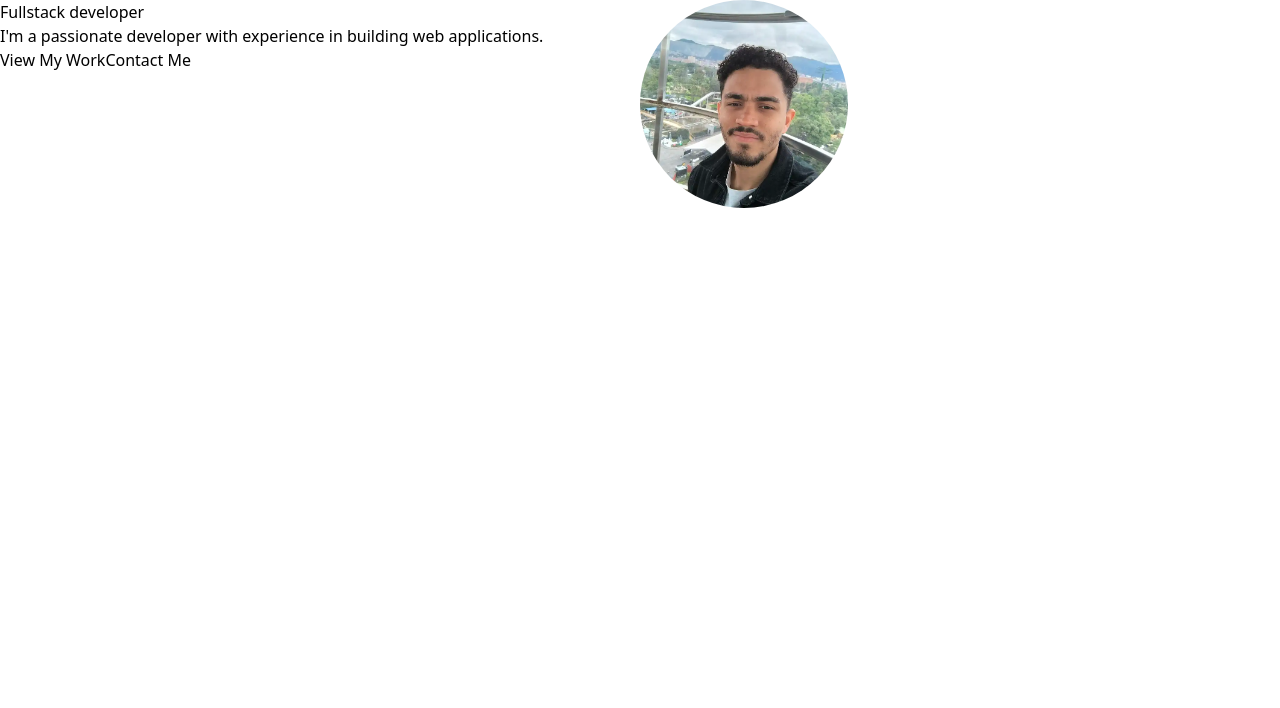
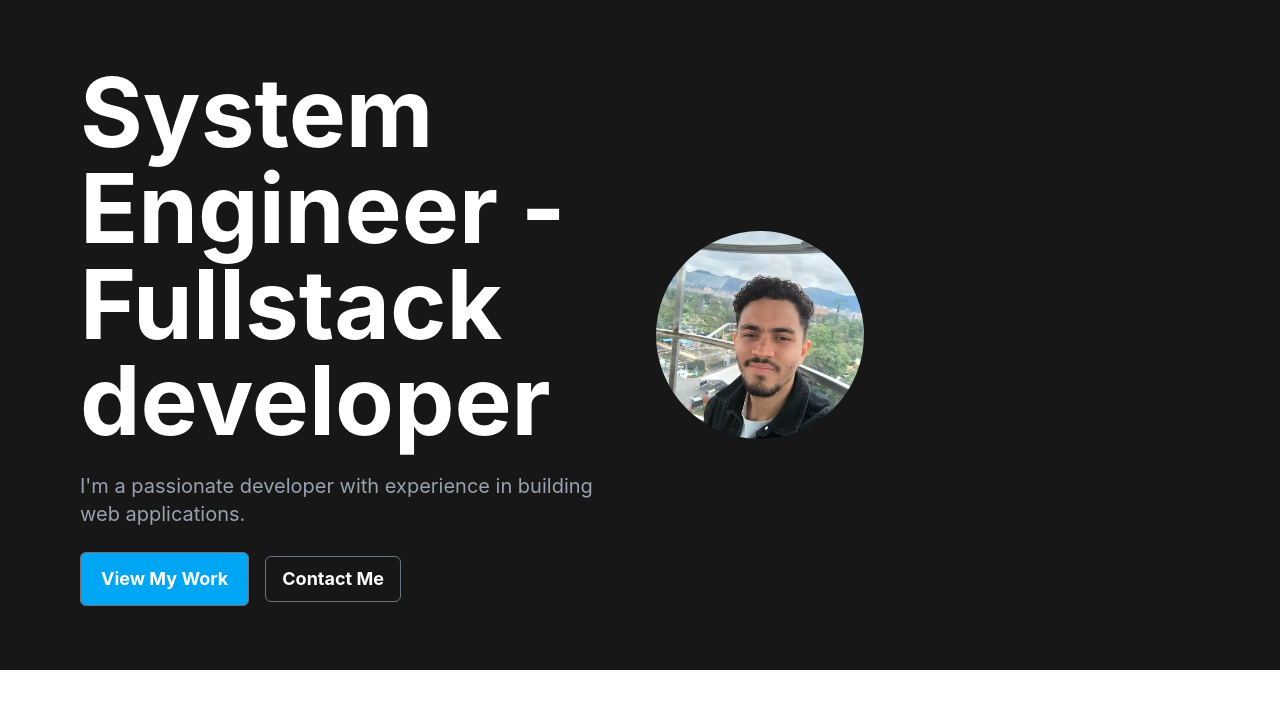
Before and after one commit to jeancmr/portfolio-react, a React (Vite) app: page / in a window 1280 px wide. Shown: the top 708 px of the page. Built offline with nearby package versions, Linux system fonts and the light colour scheme.

Commit message:
feat: add hero section

```diff
--- a/src/Portfolio.tsx
+++ b/src/Portfolio.tsx
@@ -1,24 +1,9 @@
+import { Hero } from './components/Hero';
+
 export const Portfolio = () => {
   return (
     <>
-      <header className="grid grid-cols-2">
-        <div className="info">
-          <h1>Fullstack developer</h1>
-          <p>I'm a passionate developer with experience in building web applications.</p>
-
-          <div>
-            <button>View My Work</button>
-            <button>Contact Me</button>
-          </div>
-        </div>
-        <div className="photo">
-          <img
-            src="/profilepic.webp"
-            alt="Developer Photo"
-            className="h-52 w-52 rounded-full object-cover"
-          />
-        </div>
-      </header>
+      <Hero />
     </>
   );
 };
--- /dev/null
+++ b/src/components/Hero.tsx
@@ -0,0 +1,28 @@
+export const Hero = () => {
+  return (
+    <header className="grid grid-cols-2 bg-neutral-900 gap-8 items-center px-20 py-16">
+      <div className="flex flex-col gap-6 justify-center">
+        <h1 className="text-8xl text-white font-bold">System Engineer - Fullstack developer</h1>
+        <p className="text-xl text-gray-400">
+          I'm a passionate developer with experience in building web applications.
+        </p>
+
+        <div className="flex gap-4 items-center">
+          <button className="text-white font-bold text-lg px-5 py-3 bg-sky-500 border border-gray-500 rounded-md cursor-pointer">
+            View My Work
+          </button>
+          <button className="text-white font-bold text-lg px-4 py-2 bg-neutral-900 border border-gray-500 rounded-md cursor-pointer">
+            Contact Me
+          </button>
+        </div>
+      </div>
+      <div className="photo">
+        <img
+          src="/profilepic.webp"
+          alt="Developer Photo"
+          className="h-52 w-52 rounded-full object-cover"
+        />
+      </div>
+    </header>
+  );
+};
--- a/src/index.css
+++ b/src/index.css
@@ -1 +1,6 @@
 @import 'tailwindcss';
+@import url('https://fonts.googleapis.com/css2?family=Inter:ital,opsz,wght@0,14..32,100..900;1,14..32,100..900&display=swap');
+
+body {
+  font-family: 'Inter', sans-serif;
+}
--- /dev/null
+++ b/src/layout/Layout.tsx
@@ -0,0 +1,7 @@
+export const Layout = ({ children }: { children: React.ReactNode }) => {
+  return (
+    <div className="bg-neutral-900">
+      <main className="max-w-7xl mx-auto">{children}</main>
+    </div>
+  );
+};
--- a/src/main.tsx
+++ b/src/main.tsx
@@ -2,9 +2,12 @@ import { StrictMode } from 'react';
 import { createRoot } from 'react-dom/client';
 import './index.css';
 import { Portfolio } from './Portfolio.tsx';
+import { Layout } from './layout/Layout.tsx';
 
 createRoot(document.getElementById('root')!).render(
   <StrictMode>
-    <Portfolio />
+    <Layout>
+      <Portfolio />
+    </Layout>
   </StrictMode>
 );
```
